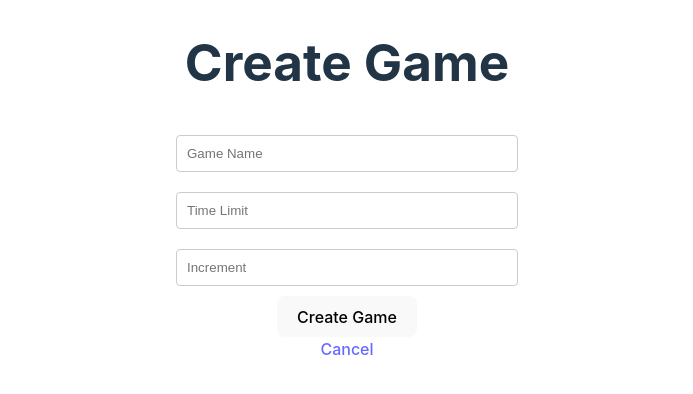
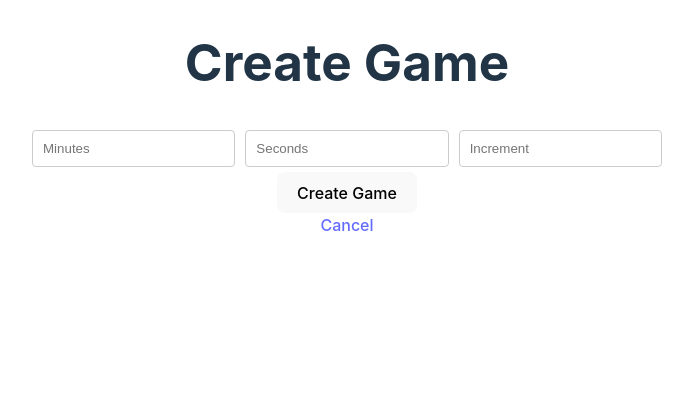
Before and after one commit to ADAidan/chess-app-react-mongodb-demo, a React (Vite) app: page /create-game in a window 1280 px wide. Shown: the top 394 px of the page, without its empty margins (293-986 px from the left). Built offline with nearby package versions, Linux system fonts and the light colour scheme.

Commit message:
updated create game form to include time limit in minutes and seconds and an increment

```diff
--- a/src/components/create-game.css
+++ b/src/components/create-game.css
@@ -14,11 +14,30 @@
     width: 100%;
 }
 
+.time-limit-container {
+    display: flex;
+    flex-direction: row;
+    align-items: center;
+    justify-content: space-around;
+    width: 50%;
+}
+
+.time-limit-container > * {
+    margin: 0;
+}
+
 .form-container input {
-    min-width: 250px;
+    min-width: 50px;
     width: 25%;
-    margin: 10px 0;
+    margin: 5px;
     padding: 10px;
     border: 1px solid #ccc;
     border-radius: .25rem;
+    flex: 1;
 }
+
+@media (max-width: 768px) {
+    .form-container .time-limit-container {
+        width: 90%;
+    }
+}
--- a/src/components/create-game.jsx
+++ b/src/components/create-game.jsx
@@ -16,12 +16,14 @@ const CreateGame = () => {
     <div className='create-game-container'>
       <h1>Create Game</h1>
       <form className='form-container' onSubmit={handleSubmit}>
-        <label htmlFor='game-name'></label>
-        <input type='text' id='game-name' placeholder='Game Name' />
-        <label htmlFor='time-limit'></label>
-        <input type='text' id='time-limit' placeholder='Time Limit' />
-        <label htmlFor='increment'></label>
-        <input type='text' id='increment' placeholder='Increment' />
+        <div className='time-limit-container'>
+          <label htmlFor='time-limit-minutes'></label>
+          <input type='text' id='time-limit-minutes' placeholder='Minutes' />
+          <label htmlFor='time-limit-seconds'></label>
+          <input type='text' id='time-limit-seconds' placeholder='Seconds' />
+          <label htmlFor='increment'></label>
+          <input type='text' id='increment' placeholder='Increment' />
+        </div>
         <button type='submit'>Create Game</button>
       </form>
       <Link to='/lobby'>Cancel</Link>
```
